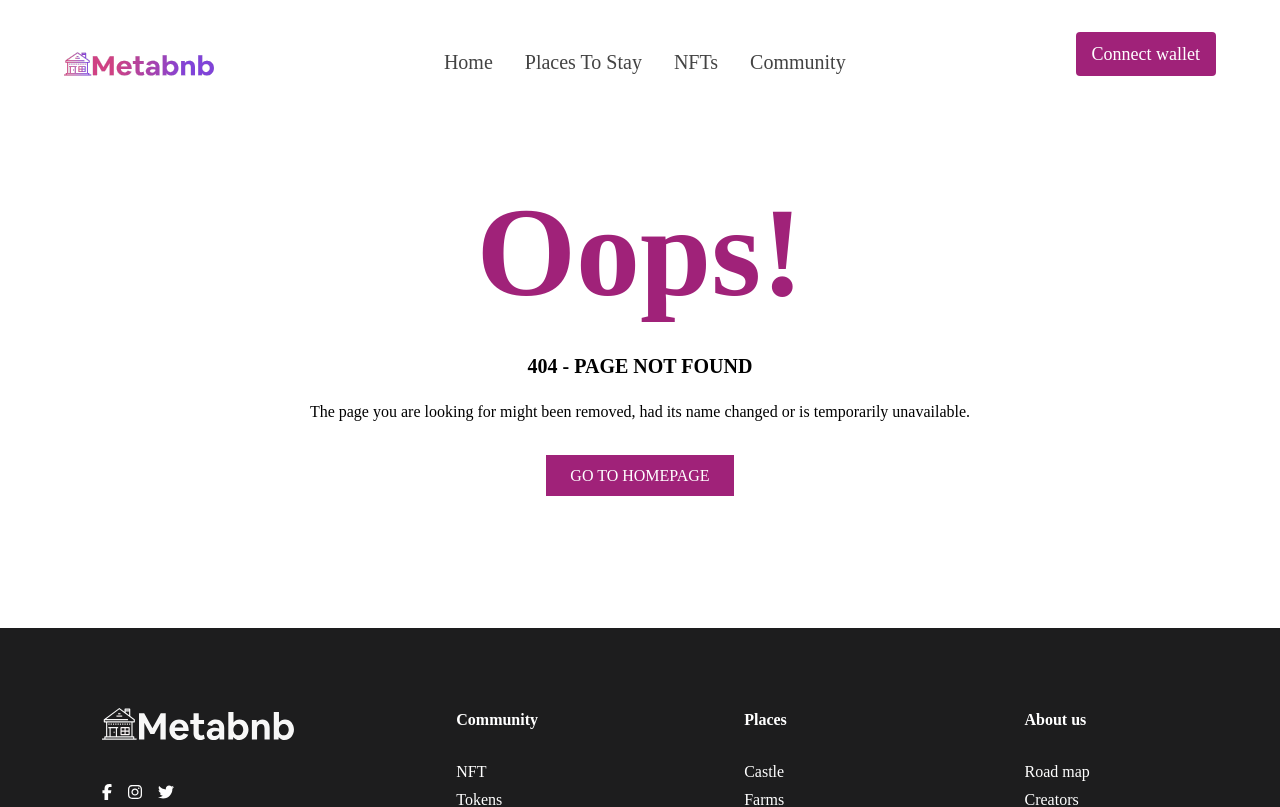
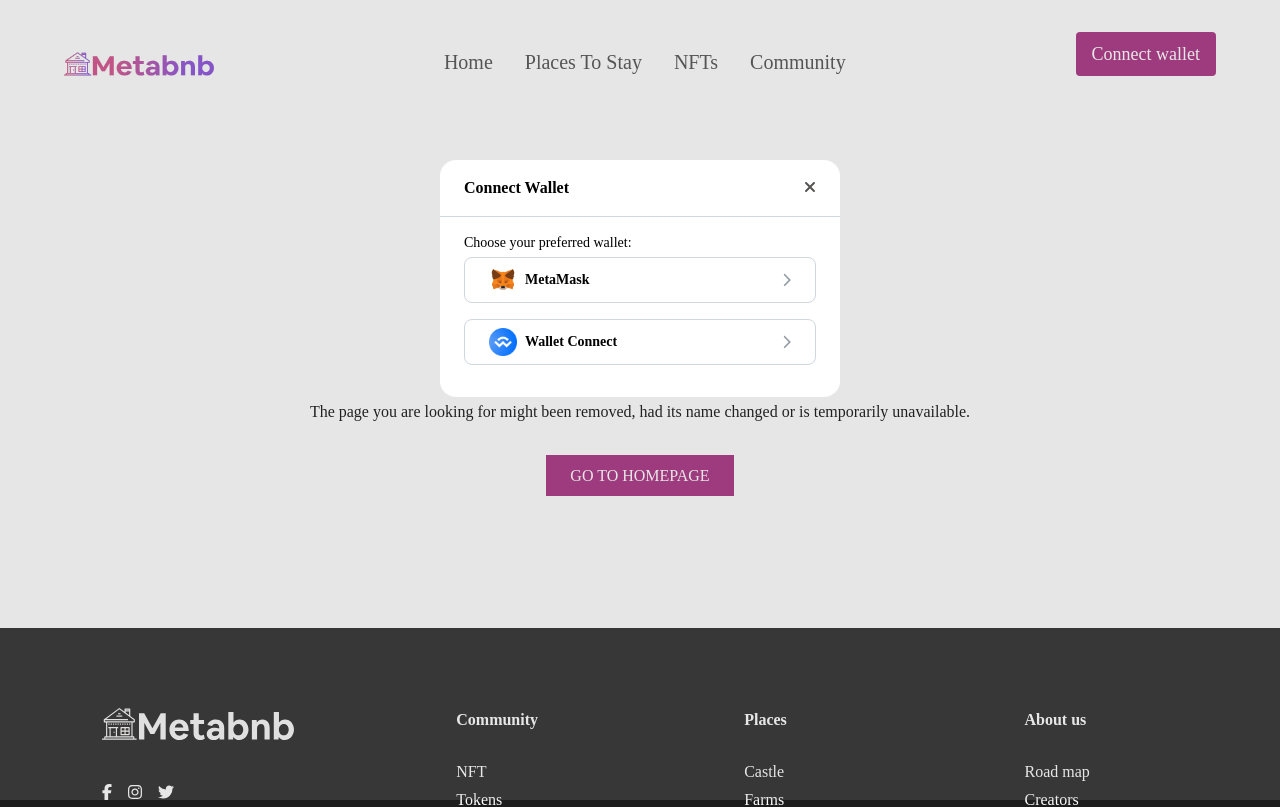
Before and after one commit to nkirukka/meta-bnb, a React (Create React App) app: page /Learn-more in a window 1280 px wide. Shown: the top 807 px of the page. Built offline with nearby package versions, Linux system fonts and the light colour scheme.

Commit message:
style: add max-width and change overlay background color

```diff
--- a/src/components/OverlayWallet.js
+++ b/src/components/OverlayWallet.js
@@ -7,8 +7,8 @@ import walletIcon from '../assets/wallet-connect.png';
 
 const OverlayWallet = () => {
     return (
-        <section className='bg-gray-200'>
-            <div className='bg-white w-[25em] mx-auto rounded-2xl'>
+        <section className='bg-[#9790903a] absolute top-0 bottom-0 left-0 right-0 pt-40'>
+            <div className='bg-white w-[80%] max-w-[25em] mx-auto rounded-2xl'>
                 <header className='flex w-[100%] justify-between py-4 px-6 border-b border-[#CFD8DC]'>
                     <h4 className='font-black'>Connect Wallet</h4>
                     <span><FontAwesomeIcon className='text-[#575454]' icon={faClose} /></span>
```
